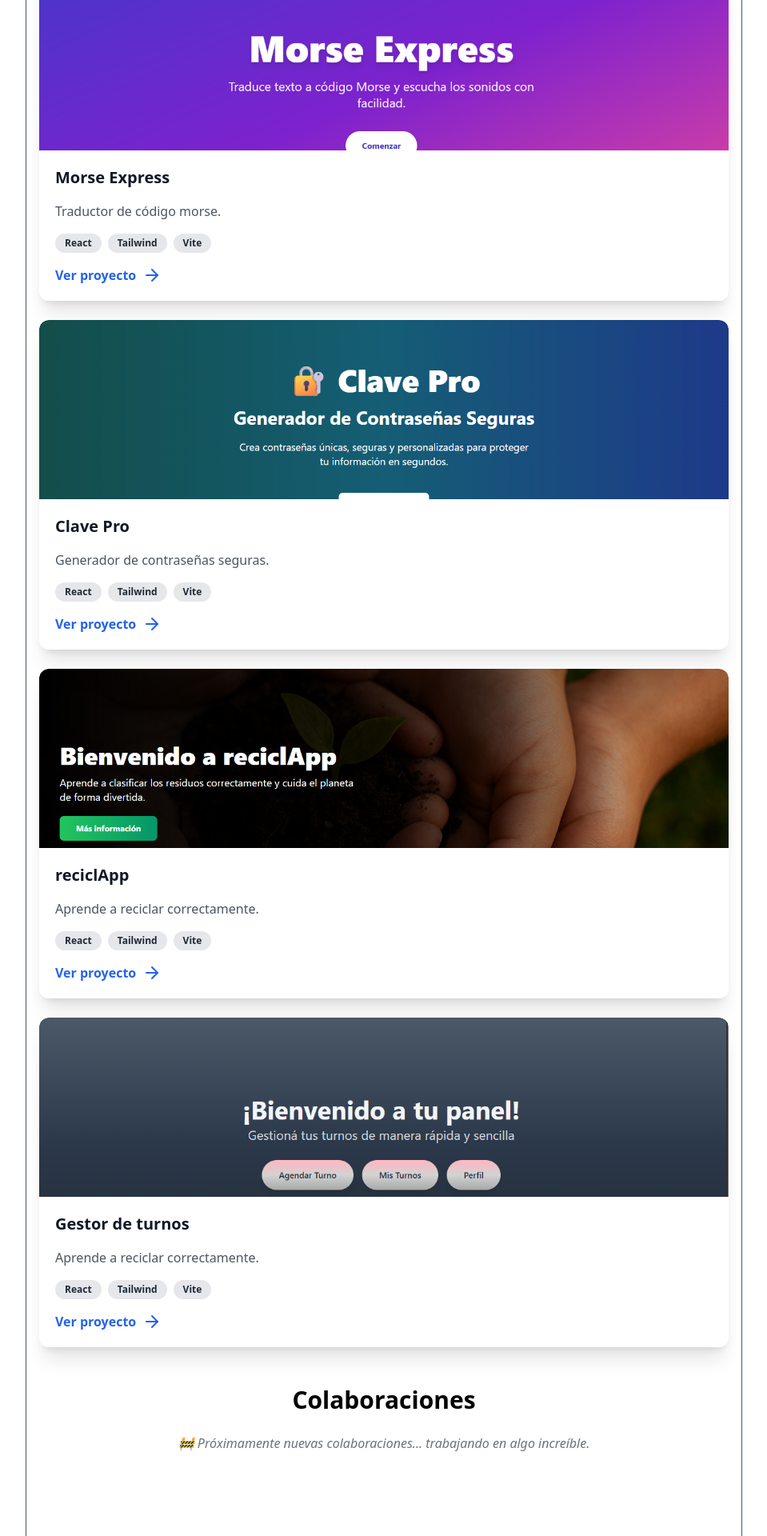
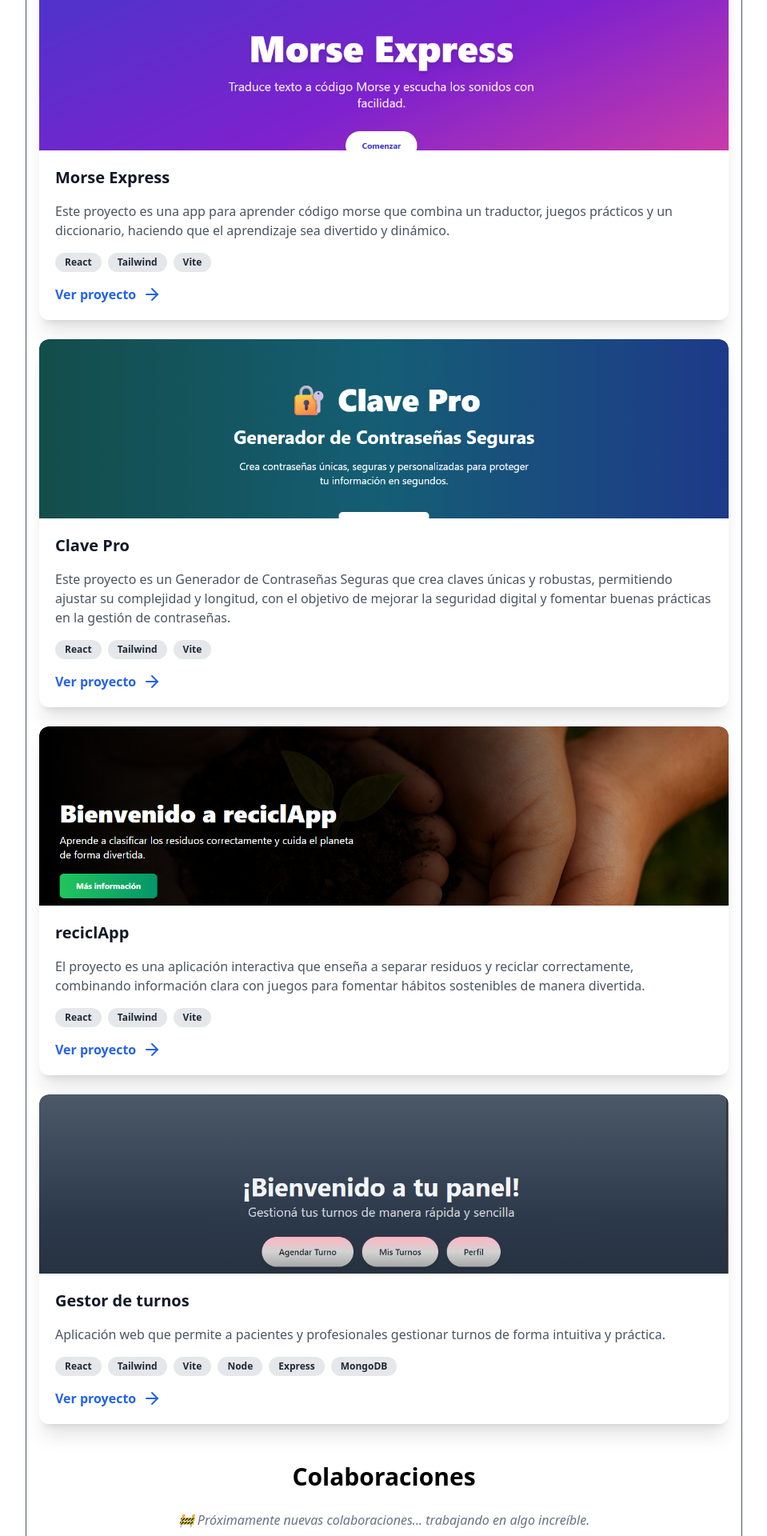
Before and after one commit to Nico09Barberis/web-portafolio, a React (Vite) app in the folder web-portafolio/: page /projects in a window 1280 px wide. Shown: the part 2547-4467 px from the top of the page at 80% size, without its empty margins (160-1119 px from the left). Built offline with nearby package versions, Linux system fonts and the light colour scheme.

Commit message:
mejoras en la tarjeta de los trabajos, nueva descripcion y ajuste en los iconos

```diff
--- a/web-portafolio/src/components/Works.jsx
+++ b/web-portafolio/src/components/Works.jsx
@@ -11,7 +11,7 @@ import gestorTurnos from "../assets/proyects/gestor-turnos.png";
 const personalWorks = [
   {
     title: "Morse Express",
-    description: "Traductor de código morse.",
+    description: "Este proyecto es una app para aprender código morse que combina un traductor, juegos prácticos y un diccionario, haciendo que el aprendizaje sea divertido y dinámico.",
     img: morseExpress,
     repo: "https://github.com/Nico09Barberis/morse-translator.git",
     demo: "https://morse-traslator.vercel.app/",
@@ -19,7 +19,7 @@ const personalWorks = [
   },
   {
     title: "Clave Pro",
-    description: "Generador de contraseñas seguras.",
+    description: "Este proyecto es un Generador de Contraseñas Seguras que crea claves únicas y robustas, permitiendo ajustar su complejidad y longitud, con el objetivo de mejorar la seguridad digital y fomentar buenas prácticas en la gestión de contraseñas.",
     img: clavePro,
     repo: "https://github.com/Nico09Barberis/password-generator.git",
     demo: "https://password-generator-smoky-gamma-95.vercel.app/",
@@ -27,7 +27,7 @@ const personalWorks = [
   },
   {
     title: "reciclApp",
-    description: "Aprende a reciclar correctamente.",
+    description: "El proyecto es una aplicación interactiva que enseña a separar residuos y reciclar correctamente, combinando información clara con juegos para fomentar hábitos sostenibles de manera divertida.",
     img: reciclApp,
     repo: "https://github.com/Nico09Barberis/app-reciclaje.git",
     demo: "https://app-reciclaje-khaki.vercel.app/",
@@ -35,11 +35,10 @@ const personalWorks = [
   },
   {
     title: "Gestor de turnos",
-    description: "Aprende a reciclar correctamente.",
+    description: "Aplicación web que permite a pacientes y profesionales gestionar turnos de forma intuitiva y práctica.",
     img: gestorTurnos,
-    repo: "https://github.com/Nico09Barberis/app-reciclaje.git",
     demo: "https://gestor-turnos-flame.vercel.app/",
-    techs: ["React", "Tailwind", "Vite"],
+    techs: ["React", "Tailwind", "Vite", "Node", "Express", "MongoDB"],
   },
 ];
 
@@ -50,6 +49,7 @@ const collaborations = [];
 const WorkCard = ({ title, description, img, repo, demo, techs, index }) => {
   const cardRef = useRef(null);
   const [isVisible, setIsVisible] = useState(false);
+
 
   useEffect(() => {
     const observer = new IntersectionObserver(
@@ -88,7 +88,7 @@ const WorkCard = ({ title, description, img, repo, demo, techs, index }) => {
                   rel="noopener noreferrer"
                   aria-label="Ver repositorio en GitHub"
                   title="Ver repositorio"
-                  className="text-white hover:text-gray-300 transition-colors pointer-events-auto"
+                  className="text-gray-900 hover:text-gray-700 dark:text-gray-100 dark:hover:text-gray-300 transition-colors pointer-events-auto"
                 >
                   <FaGithub size={28} />
                 </a>
@@ -100,7 +100,7 @@ const WorkCard = ({ title, description, img, repo, demo, techs, index }) => {
                   rel="noopener noreferrer"
                   aria-label="Ver demo del proyecto"
                   title="Ver proyecto"
-                  className="text-white hover:text-gray-300 transition-colors pointer-events-auto"
+                  className="text-gray-900 hover:text-gray-700 dark:text-gray-100 dark:hover:text-gray-300 transition-colors pointer-events-auto"
                 >
                   <FaGlobe size={28} />
                 </a>
@@ -111,9 +111,7 @@ const WorkCard = ({ title, description, img, repo, demo, techs, index }) => {
 
         {/* Contenido: título y descripción */}
         <div className="p-5 flex flex-col justify-between gap-4">
-          <h3 className="text-xl font-bold text-gray-900 dark:text-white">
-            {title}
-          </h3>
+          <h3 className="text-xl font-bold text-gray-900 dark:text-white">{title}</h3>
           <p className="text-gray-600 dark:text-gray-300">{description}</p>
 
           {techs && techs.length > 0 && (
@@ -121,7 +119,7 @@ const WorkCard = ({ title, description, img, repo, demo, techs, index }) => {
               {techs.map((tech, idx) => (
                 <span
                   key={idx}
-                  className="bg-gray-200 dark:bg-gray-700 text-gray-800 dark:text-gray-200 text-xs font-semibold px-3 py-1 rounded-full"
+                  className="text-gray-800 bg-gray-200 hover:bg-gray-300  dark:text-gray-200 dark:bg-gray-600 dark:hover:bg-gray-700  text-xs font-semibold px-3 py-1 rounded-full"
                 >
                   {tech}
                 </span>
```
